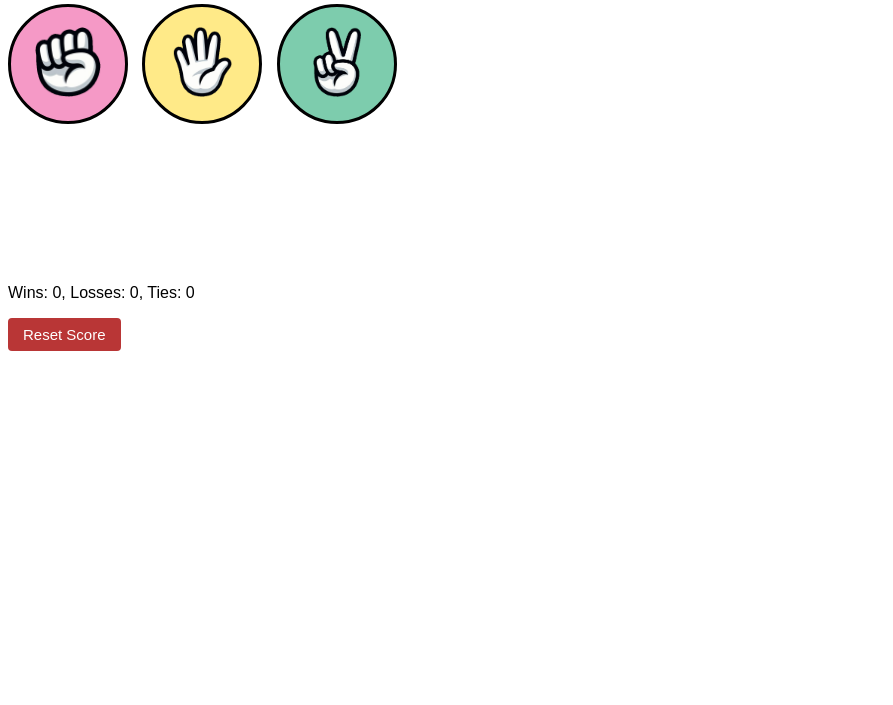
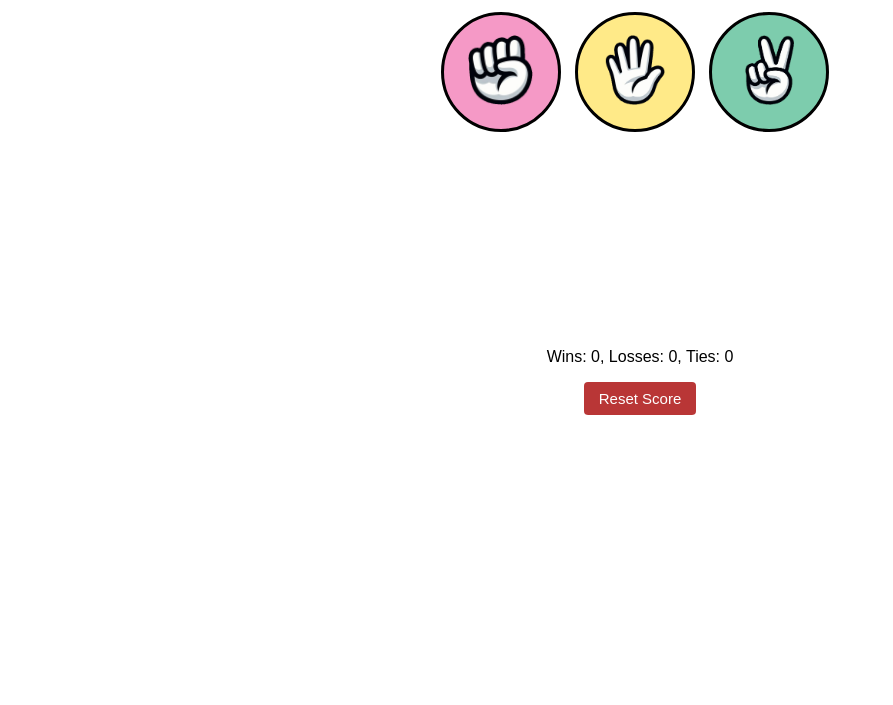
Before and after one commit to riyakanabar/rock-paper-scissors, a plain HTML site: page index.html in a window 1280 px wide. Shown: the part 95-800 px from the top of the page, without its empty margins (0-893 px from the left). Drawn offline with Linux system fonts and the light colour scheme; a web font is replaced by a local one.

Commit message:
align items in center

```diff
--- a/index.html
+++ b/index.html
@@ -9,10 +9,11 @@
     </head>
     <body>
         <h1 class="title">Rock Paper Scissors</h1>
+        <div>
         <button class="move-button rock-button" onclick="playGame('rock')"><img class="move-icon" src="images/rock.png"></button>
         <button class="move-button paper-button" onclick="playGame('paper')"><img class="move-icon" src="images/paper.png"></button>
         <button class="move-button scissors-button" onclick="playGame('scissors')"><img src="images/scissors.png" class="move-icon"></button>
-
+        </div>
         <p class="js-result result"></p>
         <p class="js-moves moves"></p>
         <p class="js-score score"></p>
--- a/styles.css
+++ b/styles.css
@@ -1,5 +1,8 @@
 body{
     font-family: "Asap Sharp",Arial;
+    display: flex;
+    flex-direction: column;
+    align-items: center;
 }
 .title{
     font-weight: bold;
@@ -46,4 +49,5 @@ body{
     padding: 8px 15px;
     cursor: pointer;
     border-radius: 4px;
+    width: fit-content;
 }
```
